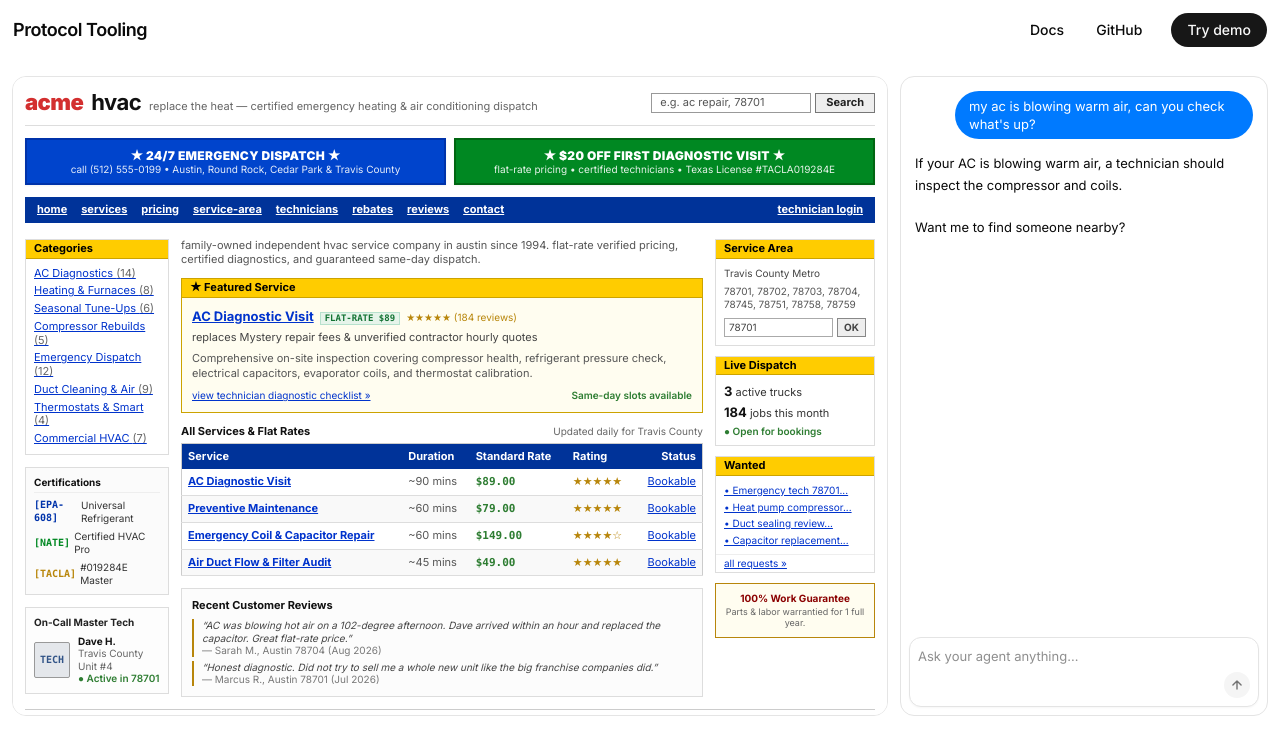
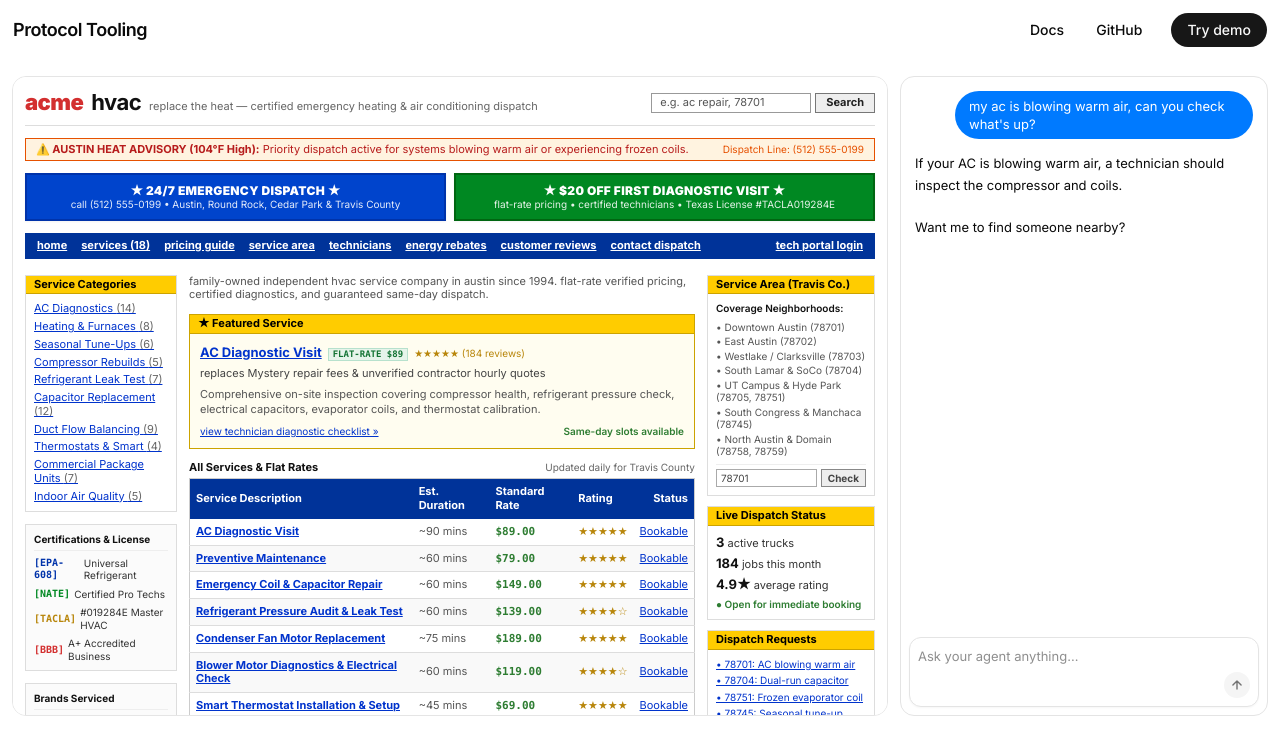
Before and after one commit to robertonevarez/fullcalendar-webmcp, a Next.js app: page /demo in a window 1280 px wide. Shown: the top 754 px of the page. Built offline with nearby package versions, Linux system fonts and the light colour scheme.

Commit message:
feat(demo): add comprehensive services catalog, Austin heat advisory, troubleshooting FAQs, and dispatch fleet roster

```diff
--- a/src/components/demo/business-website.tsx
+++ b/src/components/demo/business-website.tsx
@@ -72,6 +72,15 @@
             </div>
           </div>
 
+          {/* Austin Heat Advisory Banner */}
+          <div className="flex items-center justify-between border border-[#e65100] bg-[#fff3e0] px-2.5 py-1 text-[11px] text-[#b71c1c]">
+            <div>
+              <span className="font-bold">⚠️ AUSTIN HEAT ADVISORY (104°F High):</span>{' '}
+              Priority dispatch active for systems blowing warm air or experiencing frozen coils.
+            </div>
+            <span className="hidden text-[10px] text-[#e65100] sm:inline">Dispatch Line: (512) 555-0199</span>
+          </div>
+
           {/* Dual Big Banner Ads */}
           <div className="grid grid-cols-1 gap-2 sm:grid-cols-2">
             <div className="border-2 border-[#0033aa] bg-[#0044cc] p-2 text-center text-white shadow-xs">
@@ -96,65 +105,89 @@
           <nav className="flex items-center justify-between bg-[#003399] px-3 py-1.5 text-[11px] font-bold text-white">
             <div className="flex flex-wrap gap-x-3.5 gap-y-1">
               <span className="cursor-pointer underline">home</span>
-              <span className="cursor-pointer underline">services</span>
-              <span className="cursor-pointer underline">pricing</span>
-              <span className="cursor-pointer underline">service-area</span>
+              <span className="cursor-pointer underline">services (18)</span>
+              <span className="cursor-pointer underline">pricing guide</span>
+              <span className="cursor-pointer underline">service area</span>
               <span className="cursor-pointer underline">technicians</span>
-              <span className="cursor-pointer underline">rebates</span>
-              <span className="cursor-pointer underline">reviews</span>
-              <span className="cursor-pointer underline">contact</span>
+              <span className="cursor-pointer underline">energy rebates</span>
+              <span className="cursor-pointer underline">customer reviews</span>
+              <span className="cursor-pointer underline">contact dispatch</span>
             </div>
-            <span className="cursor-pointer underline">technician login</span>
+            <span className="cursor-pointer underline">tech portal login</span>
           </nav>
 
           {/* Main 3-Column Layout */}
-          <div className="grid grid-cols-1 gap-3 pt-1 md:grid-cols-[9rem_1fr_10rem]">
+          <div className="grid grid-cols-1 gap-3 pt-1 md:grid-cols-[9.5rem_1fr_10.5rem]">
             {/* Left Sidebar: Categories & Badges */}
             <aside className="space-y-3">
               <div className="border border-[#ddd]">
                 <div className="border-b border-[#cca300] bg-[#ffcc00] px-2 py-0.5 text-[11px] font-bold text-black">
-                  Categories
+                  Service Categories
                 </div>
                 <ul className="space-y-1 p-2 text-[11px] text-[#0033cc]">
                   <li className="underline">AC Diagnostics <span className="text-[#666]">(14)</span></li>
                   <li className="underline">Heating &amp; Furnaces <span className="text-[#666]">(8)</span></li>
                   <li className="underline">Seasonal Tune-Ups <span className="text-[#666]">(6)</span></li>
                   <li className="underline">Compressor Rebuilds <span className="text-[#666]">(5)</span></li>
-                  <li className="underline">Emergency Dispatch <span className="text-[#666]">(12)</span></li>
-                  <li className="underline">Duct Cleaning &amp; Air <span className="text-[#666]">(9)</span></li>
+                  <li className="underline">Refrigerant Leak Test <span className="text-[#666]">(7)</span></li>
+                  <li className="underline">Capacitor Replacement <span className="text-[#666]">(12)</span></li>
+                  <li className="underline">Duct Flow Balancing <span className="text-[#666]">(9)</span></li>
                   <li className="underline">Thermostats &amp; Smart <span className="text-[#666]">(4)</span></li>
-                  <li className="underline">Commercial HVAC <span className="text-[#666]">(7)</span></li>
+                  <li className="underline">Commercial Package Units <span className="text-[#666]">(7)</span></li>
+                  <li className="underline">Indoor Air Quality <span className="text-[#666]">(5)</span></li>
                 </ul>
               </div>
 
               {/* Service Certifications Box */}
               <div className="border border-[#ddd] bg-[#fbfbfb] p-2 text-[10px] space-y-1.5">
-                <div className="font-bold text-[#111] border-b border-[#eee] pb-1">Certifications</div>
+                <div className="font-bold text-[#111] border-b border-[#eee] pb-1">Certifications &amp; License</div>
                 <div className="flex items-center gap-1 text-[#333]">
                   <span className="font-mono font-bold text-[#0033aa]">[EPA-608]</span>
                   <span>Universal Refrigerant</span>
                 </div>
                 <div className="flex items-center gap-1 text-[#333]">
                   <span className="font-mono font-bold text-[#008822]">[NATE]</span>
-                  <span>Certified HVAC Pro</span>
+                  <span>Certified Pro Techs</span>
                 </div>
                 <div className="flex items-center gap-1 text-[#333]">
                   <span className="font-mono font-bold text-[#b8860b]">[TACLA]</span>
-                  <span>#019284E Master</span>
+                  <span>#019284E Master HVAC</span>
+                </div>
+                <div className="flex items-center gap-1 text-[#333]">
+                  <span className="font-mono font-bold text-[#d32f2f]">[BBB]</span>
+                  <span>A+ Accredited Business</span>
+                </div>
+              </div>
+
+              {/* Brand Support Box */}
+              <div className="border border-[#ddd] bg-[#fbfbfb] p-2 text-[10px] space-y-1">
+                <div className="font-bold text-[#111] border-b border-[#eee] pb-1">Brands Serviced</div>
+                <div className="text-[10px] text-[#555] leading-relaxed">
+                  Carrier • Trane • Lennox • Rheem • Goodman • York • Daikin • Ruud • American Standard
                 </div>
               </div>
 
               {/* Technician On Duty Photo Mock */}
-              <div className="border border-[#ddd] p-2 bg-[#fdfdfd] space-y-1">
-                <div className="font-bold text-[10px] text-[#222]">On-Call Master Tech</div>
+              <div className="border border-[#ddd] p-2 bg-[#fdfdfd] space-y-1.5">
+                <div className="font-bold text-[10px] text-[#222]">On-Call Dispatch Crew</div>
                 <div className="flex items-center gap-2 pt-0.5">
                   <div className="flex size-9 shrink-0 items-center justify-center rounded-xs border border-[#999] bg-[#e4e7eb] font-mono text-[10px] font-bold text-[#335588]">
                     TECH
                   </div>
                   <div className="text-[10px] leading-tight">
                     <div className="font-bold text-[#111]">Dave H.</div>
-                    <div className="text-[#666]">Travis County Unit #4</div>
+                    <div className="text-[#666]">Lead Tech (22 yrs exp)</div>
                     <div className="text-[#2e7d32] font-semibold">● Active in 78701</div>
+                  </div>
+                </div>
+                <div className="flex items-center gap-2 border-t border-[#eee] pt-1">
+                  <div className="flex size-9 shrink-0 items-center justify-center rounded-xs border border-[#999] bg-[#e4e7eb] font-mono text-[10px] font-bold text-[#335588]">
+                    TECH
+                  </div>
+                  <div className="text-[10px] leading-tight">
+                    <div className="font-bold text-[#111]">Carlos R.</div>
+                    <div className="text-[#666]">Truck #2 • South Austin</div>
+                    <div className="text-[#2e7d32] font-semibold">● Active in 78704</div>
                   </div>
                 </div>
               </div>
@@ -196,7 +229,7 @@
                 </div>
               </div>
 
-              {/* Services Listings Table */}
+              {/* Services Listings Table (Extended Full Catalog) */}
               <div className="space-y-1">
                 <div className="flex items-baseline justify-between">
                   <div className="text-[11px] font-bold text-[#111]">
@@ -207,8 +240,8 @@
                 <table className="w-full border-collapse border border-[#ccc] text-[11px]">
                   <thead>
                     <tr className="bg-[#003399] text-left text-white">
-                      <th className="p-1.5 font-bold">Service</th>
-                      <th className="p-1.5 font-bold">Duration</th>
+                      <th className="p-1.5 font-bold">Service Description</th>
+                      <th className="p-1.5 font-bold">Est. Duration</th>
                       <th className="p-1.5 font-bold">Standard Rate</th>
                       <th className="p-1.5 font-bold">Rating</th>
                       <th className="p-1.5 text-right font-bold">Status</th>
@@ -240,20 +273,101 @@
                       </td>
                       <td className="p-1.5 text-[#555]">~60 mins</td>
                       <td className="p-1.5 font-mono font-bold text-[#2e7d32]">$149.00</td>
-                      <td className="p-1.5 text-[#b8860b]">★★★★☆</td>
+                      <td className="p-1.5 text-[#b8860b]">★★★★★</td>
                       <td className="p-1.5 text-right text-[#0033cc] underline">Bookable</td>
                     </tr>
                     <tr className="border-b border-[#ddd] bg-[#f9f9f9]">
                       <td className="p-1.5 font-bold text-[#0033cc] underline">
-                        Air Duct Flow &amp; Filter Audit
+                        Refrigerant Pressure Audit &amp; Leak Test
+                      </td>
+                      <td className="p-1.5 text-[#555]">~60 mins</td>
+                      <td className="p-1.5 font-mono font-bold text-[#2e7d32]">$139.00</td>
+                      <td className="p-1.5 text-[#b8860b]">★★★★☆</td>
+                      <td className="p-1.5 text-right text-[#0033cc] underline">Bookable</td>
+                    </tr>
+                    <tr className="border-b border-[#ddd] bg-white">
+                      <td className="p-1.5 font-bold text-[#0033cc] underline">
+                        Condenser Fan Motor Replacement
+                      </td>
+                      <td className="p-1.5 text-[#555]">~75 mins</td>
+                      <td className="p-1.5 font-mono font-bold text-[#2e7d32]">$189.00</td>
+                      <td className="p-1.5 text-[#b8860b]">★★★★★</td>
+                      <td className="p-1.5 text-right text-[#0033cc] underline">Bookable</td>
+                    </tr>
+                    <tr className="border-b border-[#ddd] bg-[#f9f9f9]">
+                      <td className="p-1.5 font-bold text-[#0033cc] underline">
+                        Blower Motor Diagnostics &amp; Electrical Check
+                      </td>
+                      <td className="p-1.5 text-[#555]">~60 mins</td>
+                      <td className="p-1.5 font-mono font-bold text-[#2e7d32]">$119.00</td>
+                      <td className="p-1.5 text-[#b8860b]">★★★★☆</td>
+                      <td className="p-1.5 text-right text-[#0033cc] underline">Bookable</td>
+                    </tr>
+                    <tr className="border-b border-[#ddd] bg-white">
+                      <td className="p-1.5 font-bold text-[#0033cc] underline">
+                        Smart Thermostat Installation &amp; Setup
+                      </td>
+                      <td className="p-1.5 text-[#555]">~45 mins</td>
+                      <td className="p-1.5 font-mono font-bold text-[#2e7d32]">$69.00</td>
+                      <td className="p-1.5 text-[#b8860b]">★★★★★</td>
+                      <td className="p-1.5 text-right text-[#0033cc] underline">Bookable</td>
+                    </tr>
+                    <tr className="border-b border-[#ddd] bg-[#f9f9f9]">
+                      <td className="p-1.5 font-bold text-[#0033cc] underline">
+                        Air Duct Flow &amp; Filter Balancing
                       </td>
                       <td className="p-1.5 text-[#555]">~45 mins</td>
                       <td className="p-1.5 font-mono font-bold text-[#2e7d32]">$49.00</td>
                       <td className="p-1.5 text-[#b8860b]">★★★★★</td>
                       <td className="p-1.5 text-right text-[#0033cc] underline">Bookable</td>
                     </tr>
+                    <tr className="border-b border-[#ddd] bg-white">
+                      <td className="p-1.5 font-bold text-[#0033cc] underline">
+                        Evaporator Coil Chemical Deep Clean
+                      </td>
+                      <td className="p-1.5 text-[#555]">~90 mins</td>
+                      <td className="p-1.5 font-mono font-bold text-[#2e7d32]">$169.00</td>
+                      <td className="p-1.5 text-[#b8860b]">★★★★★</td>
+                      <td className="p-1.5 text-right text-[#0033cc] underline">Bookable</td>
+                    </tr>
+                    <tr className="border-b border-[#ddd] bg-[#f9f9f9]">
+                      <td className="p-1.5 font-bold text-[#0033cc] underline">
+                        Commercial Rooftop Unit Package Inspection
+                      </td>
+                      <td className="p-1.5 text-[#555]">~120 mins</td>
+                      <td className="p-1.5 font-mono font-bold text-[#2e7d32]">$249.00</td>
+                      <td className="p-1.5 text-[#b8860b]">★★★★★</td>
+                      <td className="p-1.5 text-right text-[#0033cc] underline">Priority</td>
+                    </tr>
                   </tbody>
                 </table>
+              </div>
+
+              {/* Troubleshooting FAQs Box */}
+              <div className="border border-[#ddd] p-3 bg-[#fdfdfd] space-y-2">
+                <div className="font-bold text-[11px] text-[#111] border-b border-[#eee] pb-1">
+                  Common AC Troubleshooting FAQs
+                </div>
+                <div className="space-y-1.5 text-[11px] text-[#444]">
+                  <div>
+                    <strong className="text-[#0033cc]">Q: Why is my AC running but blowing warm air?</strong>
+                    <p className="text-[10px] text-[#666] mt-0.5">
+                      A: Most frequently caused by a blown dual-run capacitor preventing the outdoor compressor from engaging, frozen coils due to a clogged air filter, or an R-410A refrigerant pressure drop. Our $89 diagnostic checks all three.
+                    </p>
+                  </div>
+                  <div>
+                    <strong className="text-[#0033cc]">Q: Are your diagnostic and repair rates flat-rate?</strong>
+                    <p className="text-[10px] text-[#666] mt-0.5">
+                      A: Yes. All prices listed on this site are firm and upfront. We never charge travel surcharge fees within our active Travis County service ZIP codes.
+                    </p>
+                  </div>
+                  <div>
+                    <strong className="text-[#0033cc]">Q: How quickly can a technician reach 78701?</strong>
+                    <p className="text-[10px] text-[#666] mt-0.5">
+                      A: Standard same-day dispatch window is within 60–90 minutes for Downtown and Central Austin.
+                    </p>
+                  </div>
+                </div>
               </div>
 
               {/* Customer Testimonials Box */}
@@ -268,6 +382,10 @@
                     &ldquo;Honest diagnostic. Did not try to sell me a whole new unit like the big franchise companies did.&rdquo;
                     <span className="block text-[#777] not-italic">— Marcus R., Austin 78701 (Jul 2026)</span>
                   </p>
+                  <p className="border-l-2 border-[#b8860b] pl-2 italic">
+                    &ldquo;Booked a seasonal tune-up. Technician showed up right on time, washed the coils, and cleared the condensate line.&rdquo;
+                    <span className="block text-[#777] not-italic">— Elena V., Austin 78751 (May 2026)</span>
+                  </p>
                 </div>
               </div>
             </main>
@@ -277,14 +395,20 @@
               {/* Service Area block */}
               <div className="border border-[#ddd]">
                 <div className="border-b border-[#cca300] bg-[#ffcc00] px-2 py-0.5 text-[11px] font-bold text-black">
-                  Service Area
+                  Service Area (Travis Co.)
                 </div>
                 <div className="space-y-1.5 p-2 text-[10px] text-[#444]">
-                  <p>Travis County Metro</p>
-                  <div className="text-[10px] text-[#555] leading-tight">
-                    78701, 78702, 78703, 78704, 78745, 78751, 78758, 78759
-                  </div>
-                  <div className="flex gap-1 pt-0.5">
+                  <p className="font-semibold text-[#111]">Coverage Neighborhoods:</p>
+                  <ul className="text-[10px] text-[#555] space-y-0.5 leading-tight">
+                    <li>• Downtown Austin (78701)</li>
+                    <li>• East Austin (78702)</li>
+                    <li>• Westlake / Clarksville (78703)</li>
+                    <li>• South Lamar &amp; SoCo (78704)</li>
+                    <li>• UT Campus &amp; Hyde Park (78705, 78751)</li>
+                    <li>• South Congress &amp; Manchaca (78745)</li>
+                    <li>• North Austin &amp; Domain (78758, 78759)</li>
+                  </ul>
+                  <div className="flex gap-1 pt-1 border-t border-[#eee]">
                     <input
                       readOnly
                       tabIndex={-1}
@@ -296,44 +420,53 @@
                       tabIndex={-1}
                       className="border border-[#888] bg-[#eee] px-1.5 text-[10px] font-bold"
                     >
-                      OK
+                      Check
                     </button>
                   </div>
                 </div>
               </div>
 
-              {/* Stats block */}
+              {/* Live Dispatch Stats block */}
               <div className="border border-[#ddd]">
                 <div className="border-b border-[#cca300] bg-[#ffcc00] px-2 py-0.5 text-[11px] font-bold text-black">
-                  Live Dispatch
+                  Live Dispatch Status
                 </div>
                 <div className="space-y-1 p-2 text-[11px] text-[#333]">
                   <div><strong className="text-[13px] text-[#111]">3</strong> active trucks</div>
                   <div><strong className="text-[13px] text-[#111]">184</strong> jobs this month</div>
-                  <div className="text-[10px] text-[#2e7d32] font-semibold">● Open for bookings</div>
+                  <div><strong className="text-[13px] text-[#111]">4.9★</strong> average rating</div>
+                  <div className="text-[10px] text-[#2e7d32] font-semibold pt-0.5">● Open for immediate booking</div>
                 </div>
               </div>
 
               {/* Wanted / Dispatch requests */}
               <div className="border border-[#ddd]">
                 <div className="border-b border-[#cca300] bg-[#ffcc00] px-2 py-0.5 text-[11px] font-bold text-black">
-                  Wanted
+                  Dispatch Requests
                 </div>
                 <ul className="space-y-1 p-2 text-[10px] text-[#0033cc]">
-                  <li className="underline">• Emergency tech 78701...</li>
-                  <li className="underline">• Heat pump compressor...</li>
-                  <li className="underline">• Duct sealing review...</li>
-                  <li className="underline">• Capacitor replacement...</li>
+                  <li className="underline">• 78701: AC blowing warm air</li>
+                  <li className="underline">• 78704: Dual-run capacitor</li>
+                  <li className="underline">• 78751: Frozen evaporator coil</li>
+                  <li className="underline">• 78745: Seasonal tune-up</li>
                 </ul>
                 <div className="border-t border-[#eee] px-2 py-0.5 text-[10px] text-[#0033cc] underline">
-                  all requests »
+                  view all live requests »
                 </div>
+              </div>
+
+              {/* Austin Energy Rebate Banner */}
+              <div className="border border-[#006611] bg-[#e8f5e9] p-2 text-[10px] text-[#1b5e20] space-y-0.5">
+                <div className="font-bold">⚡ Austin Energy Rebates</div>
+                <p className="text-[9px] leading-tight">
+                  Save up to $800 on qualifying heat pump &amp; high-efficiency system replacements.
+                </p>
               </div>
 
               {/* 100% Guarantee Badge */}
               <div className="border border-[#b8860b] bg-[#fffdf0] p-2 text-[10px] text-center space-y-0.5">
-                <div className="font-bold text-[#8b0000]">100% Work Guarantee</div>
-                <p className="text-[9px] text-[#666]">Parts &amp; labor warrantied for 1 full year.</p>
+                <div className="font-bold text-[#8b0000]">100% Satisfaction Guarantee</div>
+                <p className="text-[9px] text-[#666]">All diagnostic parts &amp; labor warrantied for 1 full year.</p>
               </div>
             </aside>
           </div>
@@ -341,17 +474,19 @@
           {/* Full Web Footer */}
           <footer className="border-t border-[#ccc] pt-3 text-center text-[10px] text-[#666] space-y-1">
             <div className="flex flex-wrap justify-center gap-x-3 gap-y-0.5 text-[#0033cc]">
-              <span className="underline">About Acme</span>
+              <span className="underline">About Acme HVAC</span>
               <span>•</span>
-              <span className="underline">Warranty Policy</span>
+              <span className="underline">Warranty Terms &amp; Conditions</span>
               <span>•</span>
               <span className="underline">Emergency Guidelines</span>
               <span>•</span>
-              <span className="underline">Technician Directory</span>
+              <span className="underline">Technician Licensing</span>
               <span>•</span>
-              <span className="underline">Austin Dispatch Hub</span>
+              <span className="underline">Travis County Dispatch Hub</span>
+              <span>•</span>
+              <span className="underline">Site Map</span>
             </div>
-            <p>© 1994–2026 {config.businessName} Company. 4802 S Congress Ave, Austin, TX 78745 • License #TACLA019284E</p>
+            <p>© 1994–2026 {config.businessName} Company. 4802 S Congress Ave, Austin, TX 78745 • Texas License #TACLA019284E • Dispatch: (512) 555-0199</p>
           </footer>
         </div>
       </div>
```
